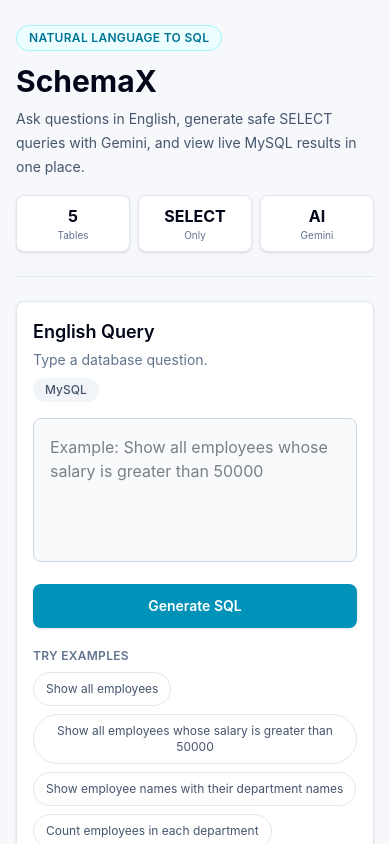
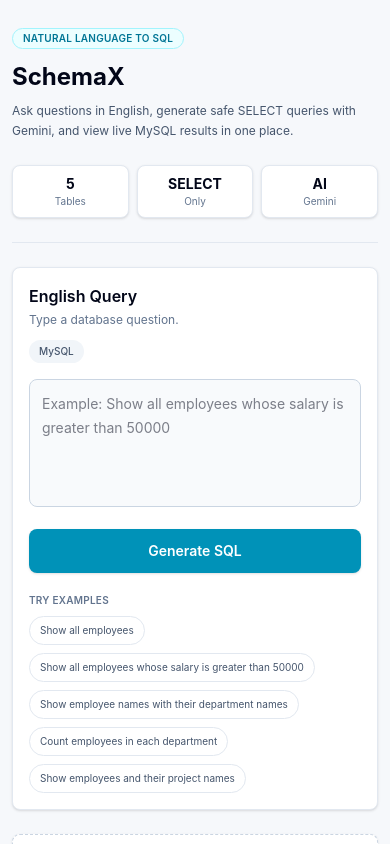
Before and after one commit to shreyash-nimbargi/SchemaX, a React app in the folder frontend/: page / in a window 390 px wide. Shown: the top 844 px of the page. Built offline with nearby package versions, Linux system fonts and the light colour scheme; the HTML template or start-up script is replaced by a standard one.

Commit message:
made responsive

```diff
--- a/frontend/src/App.jsx
+++ b/frontend/src/App.jsx
@@ -51,42 +51,42 @@ function App() {
 
   return (
     <div className="min-h-screen bg-[#f6f8fb] text-slate-950">
-      <div className="mx-auto max-w-7xl px-4 py-6 sm:px-6 lg:px-8">
-        <header className="mb-6 flex flex-col gap-4 border-b border-slate-200 pb-6 md:flex-row md:items-end md:justify-between">
-          <div>
-            <div className="mb-3 inline-flex items-center gap-2 rounded-full border border-cyan-200 bg-cyan-50 px-3 py-1 text-xs font-semibold uppercase tracking-wide text-cyan-700">
+      <div className="mx-auto max-w-7xl px-3 py-6 sm:px-6 lg:px-8">
+        <header className="mb-6 flex flex-col gap-6 border-b border-slate-200 pb-6 md:flex-row md:items-end md:justify-between">
+          <div className="flex-1">
+            <div className="mb-3 inline-flex items-center gap-2 rounded-full border border-cyan-200 bg-cyan-50 px-2.5 py-0.5 text-[10px] font-semibold uppercase tracking-wide text-cyan-700 sm:px-3 sm:py-1 sm:text-xs">
               Natural Language to SQL
             </div>
-            <h1 className="text-3xl font-bold text-slate-950 sm:text-4xl">SchemaX</h1>
-            <p className="mt-2 max-w-2xl text-sm leading-6 text-slate-600">
+            <h1 className="text-2xl font-bold text-slate-950 sm:text-3xl md:text-4xl">SchemaX</h1>
+            <p className="mt-2 max-w-2xl text-xs leading-5 text-slate-600 sm:text-sm sm:leading-6">
               Ask questions in English, generate safe SELECT queries with Gemini,
               and view live MySQL results in one place.
             </p>
           </div>
-          <div className="grid grid-cols-3 gap-2 text-center md:gap-3">
-            <div className="rounded-lg border border-slate-200 bg-white px-2 py-2 shadow-sm sm:px-4 sm:py-3">
-              <p className="text-base font-bold sm:text-lg">5</p>
+          <div className="grid grid-cols-3 gap-2 text-center sm:gap-3">
+            <div className="rounded-lg border border-slate-200 bg-white px-1.5 py-2 shadow-sm sm:px-4 sm:py-3">
+              <p className="text-sm font-bold sm:text-lg">5</p>
               <p className="text-[10px] text-slate-500 sm:text-xs">Tables</p>
             </div>
-            <div className="rounded-lg border border-slate-200 bg-white px-2 py-2 shadow-sm sm:px-4 sm:py-3">
-              <p className="text-base font-bold sm:text-lg">SELECT</p>
+            <div className="rounded-lg border border-slate-200 bg-white px-1.5 py-2 shadow-sm sm:px-4 sm:py-3">
+              <p className="text-sm font-bold sm:text-lg">SELECT</p>
               <p className="text-[10px] text-slate-500 sm:text-xs">Only</p>
             </div>
-            <div className="rounded-lg border border-slate-200 bg-white px-2 py-2 shadow-sm sm:px-4 sm:py-3">
-              <p className="text-base font-bold sm:text-lg">AI</p>
+            <div className="rounded-lg border border-slate-200 bg-white px-1.5 py-2 shadow-sm sm:px-4 sm:py-3">
+              <p className="text-sm font-bold sm:text-lg">AI</p>
               <p className="text-[10px] text-slate-500 sm:text-xs">Gemini</p>
             </div>
           </div>
         </header>
 
-        <main className="grid gap-6 lg:grid-cols-[420px_1fr]">
-          <section className="h-fit rounded-lg border border-slate-200 bg-white p-4 shadow-sm sm:p-5">
-            <div className="mb-4 flex flex-col gap-2 sm:flex-row sm:items-center sm:justify-between">
+        <main className="grid gap-6 lg:grid-cols-[380px_1fr] xl:grid-cols-[420px_1fr]">
+          <section className="h-fit overflow-hidden rounded-lg border border-slate-200 bg-white p-4 shadow-sm sm:p-5">
+            <div className="mb-4 flex flex-col gap-3 sm:flex-row sm:items-center sm:justify-between">
               <div>
-                <h2 className="text-lg font-semibold">English Query</h2>
-                <p className="mt-1 text-sm text-slate-500">Type a database question.</p>
+                <h2 className="text-base font-semibold sm:text-lg">English Query</h2>
+                <p className="mt-1 text-xs text-slate-500 sm:text-sm">Type a database question.</p>
               </div>
-              <span className="w-fit rounded-full bg-slate-100 px-3 py-1 text-xs font-medium text-slate-600">
+              <span className="w-fit rounded-full bg-slate-100 px-2.5 py-1 text-[10px] font-medium text-slate-600 sm:text-xs">
                 MySQL
               </span>
             </div>
@@ -95,7 +95,7 @@ function App() {
               value={question}
               onChange={(e) => setQuestion(e.target.value)}
               placeholder="Example: Show all employees whose salary is greater than 50000"
-              className="h-36 w-full resize-none rounded-lg border border-slate-300 bg-slate-50 p-4 text-base leading-6 outline-none transition focus:border-cyan-500 focus:bg-white focus:ring-4 focus:ring-cyan-100 md:text-sm"
+              className="h-32 w-full resize-none rounded-lg border border-slate-300 bg-slate-50 p-3 text-sm leading-6 outline-none transition focus:border-cyan-500 focus:bg-white focus:ring-4 focus:ring-cyan-100 sm:h-36 sm:p-4"
             />
 
             <button
@@ -113,7 +113,7 @@ function App() {
             )}
 
             <div className="mt-5">
-              <p className="mb-2 text-xs font-semibold uppercase tracking-wide text-slate-500">
+              <p className="mb-2 text-[10px] font-semibold uppercase tracking-wide text-slate-500 sm:text-xs">
                 Try examples
               </p>
               <div className="flex flex-wrap gap-2">
@@ -121,7 +121,7 @@ function App() {
                   <button
                     key={sample}
                     onClick={() => setQuestion(sample)}
-                    className="rounded-full border border-slate-200 bg-white px-3 py-2 text-xs text-slate-600 transition hover:border-cyan-300 hover:bg-cyan-50 hover:text-cyan-700 active:bg-cyan-100"
+                    className="rounded-full border border-slate-200 bg-white px-2.5 py-1.5 text-[10px] text-slate-600 transition hover:border-cyan-300 hover:bg-cyan-50 hover:text-cyan-700 active:bg-cyan-100 sm:px-3 sm:py-2 sm:text-xs"
                   >
                     {sample}
                   </button>
@@ -150,12 +150,12 @@ function App() {
 
             {response && (
               <>
-                <div className="grid gap-5 xl:grid-cols-[1fr_260px]">
-                  <section className="rounded-lg border border-slate-200 bg-white p-4 shadow-sm sm:p-5">
+                <div className="grid gap-5 lg:grid-cols-1 xl:grid-cols-[1fr_260px]">
+                  <section className="overflow-hidden rounded-lg border border-slate-200 bg-white p-4 shadow-sm sm:p-5">
                     <div className="mb-3 flex items-center justify-between gap-3">
-                      <h2 className="text-lg font-semibold">Generated SQL</h2>
+                      <h2 className="text-base font-semibold sm:text-lg">Generated SQL</h2>
                       <span
-                        className={`rounded-full px-3 py-1 text-xs font-semibold ${
+                        className={`rounded-full px-2.5 py-0.5 text-[10px] font-semibold sm:px-3 sm:py-1 sm:text-xs ${
                           response.is_valid
                             ? 'bg-emerald-50 text-emerald-700'
                             : 'bg-red-50 text-red-700'
@@ -164,15 +164,15 @@ function App() {
                         {response.is_valid ? 'Valid' : 'Blocked'}
                       </span>
                     </div>
-                    <pre className="max-h-64 overflow-x-auto rounded-lg bg-slate-950 p-4 text-xs leading-6 text-cyan-100 sm:text-sm">
+                    <pre className="max-h-64 overflow-x-auto rounded-lg bg-slate-950 p-3 text-[10px] leading-5 text-cyan-100 sm:p-4 sm:text-xs sm:leading-6 md:text-sm">
                       {response.generated_sql}
                     </pre>
                   </section>
 
-                  <section className="rounded-lg border border-slate-200 bg-white p-4 shadow-sm sm:p-5">
-                    <h2 className="text-lg font-semibold">Validation</h2>
+                  <section className="overflow-hidden rounded-lg border border-slate-200 bg-white p-4 shadow-sm sm:p-5">
+                    <h2 className="text-base font-semibold sm:text-lg">Validation</h2>
                     <p
-                      className={`mt-3 rounded-lg border p-3 text-sm ${
+                      className={`mt-3 rounded-lg border p-3 text-xs sm:text-sm ${
                         response.is_valid
                           ? 'border-emerald-200 bg-emerald-50 text-emerald-700'
                           : 'border-red-200 bg-red-50 text-red-700'
@@ -181,17 +181,17 @@ function App() {
                       {response.validation_message}
                     </p>
                     <div className="mt-4 rounded-lg bg-slate-50 p-4">
-                      <p className="text-2xl font-bold">{response.total_rows ?? rows.length}</p>
-                      <p className="text-sm text-slate-500">Rows returned</p>
+                      <p className="text-xl font-bold sm:text-2xl">{response.total_rows ?? rows.length}</p>
+                      <p className="text-xs text-slate-500 sm:text-sm">Rows returned</p>
                     </div>
                   </section>
                 </div>
 
-                <section className="rounded-lg border border-slate-200 bg-white p-4 shadow-sm sm:p-5">
+                <section className="overflow-hidden rounded-lg border border-slate-200 bg-white p-4 shadow-sm sm:p-5">
                   <div className="flex flex-col gap-2 border-b border-slate-200 pb-4 sm:flex-row sm:items-center sm:justify-between">
                     <div>
-                      <h2 className="text-lg font-semibold">Results Table</h2>
-                      <p className="mt-1 text-sm text-slate-500">
+                      <h2 className="text-base font-semibold sm:text-lg">Results Table</h2>
+                      <p className="mt-1 text-xs text-slate-500 sm:text-sm">
                         Live rows returned from the validated query.
                       </p>
                     </div>
```
